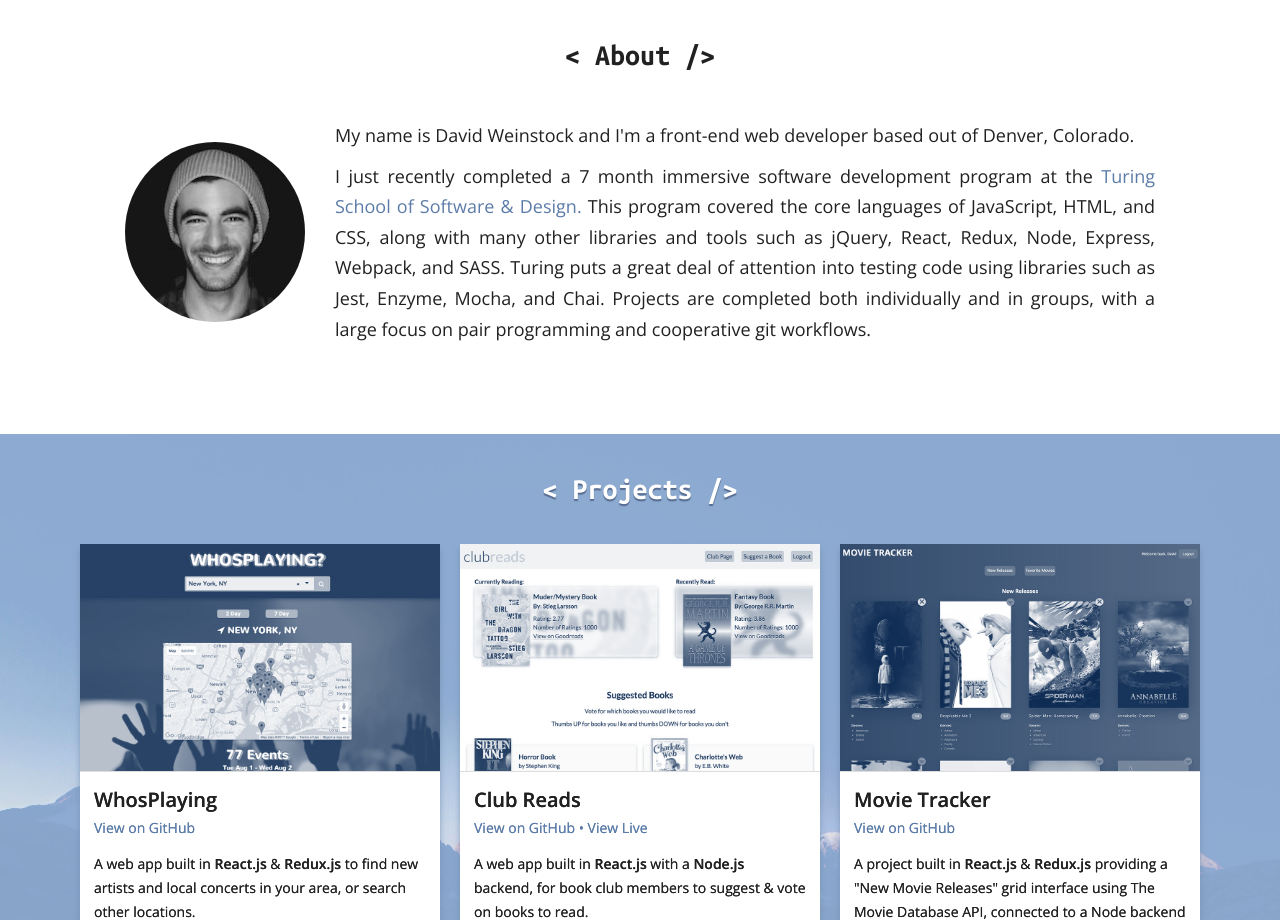
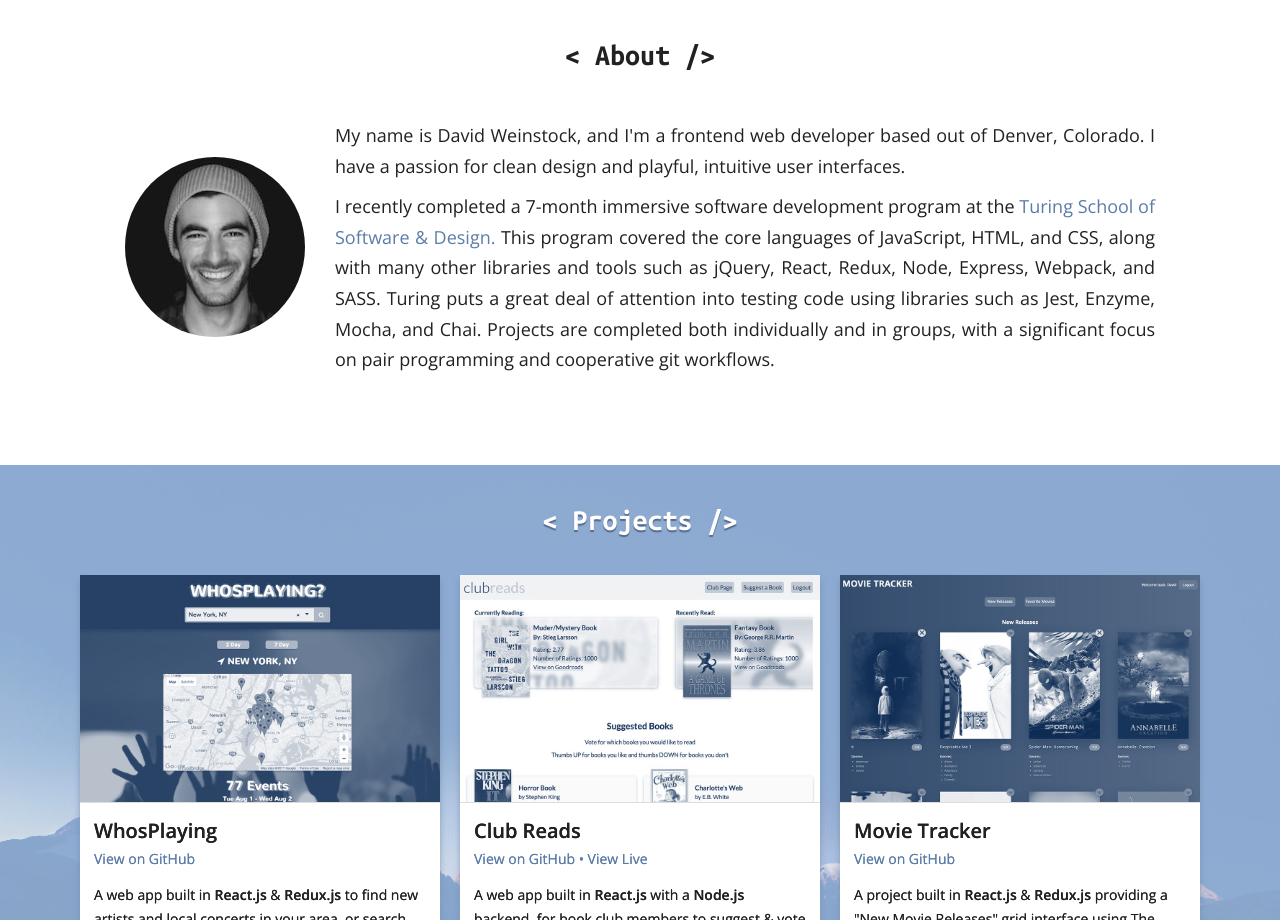
Before and after one commit to dstock48/portfolio, a React (Create React App) app: page / in a window 1280 px wide. Shown: the part 800-1720 px from the top of the page. Built offline with nearby package versions, Linux system fonts and the light colour scheme.

Commit message:
Update About text

```diff
--- a/src/components/About/About.js
+++ b/src/components/About/About.js
@@ -12,8 +12,8 @@ const About = () => {
         <div className="about-content">
           <img className="avatar" src={avatar} alt="Headshot"/>
           <div className="text">
-            <p>My name is David Weinstock and I'm a front-end web developer based out of Denver, Colorado.</p>
-            <p>I just recently completed a 7 month immersive software development program at the <a rel="noopener noreferrer" href="https://www.turing.io" target="_blank">Turing School of Software & Design.</a> This program covered the core languages of JavaScript, HTML, and CSS, along with many other libraries and tools such as jQuery, React, Redux, Node, Express, Webpack, and SASS. Turing puts a great deal of attention into testing code using libraries such as Jest, Enzyme, Mocha, and Chai. Projects are completed both individually and in groups, with a large focus on pair programming and cooperative git workflows.</p>
+            <p>My name is David Weinstock, and I'm a frontend web developer based out of Denver, Colorado. I have a passion for clean design and playful, intuitive user interfaces.</p>
+            <p>I recently completed a 7-month immersive software development program at the <a rel="noopener noreferrer" href="https://www.turing.io" target="_blank">Turing School of Software & Design.</a> This program covered the core languages of JavaScript, HTML, and CSS, along with many other libraries and tools such as jQuery, React, Redux, Node, Express, Webpack, and SASS. Turing puts a great deal of attention into testing code using libraries such as Jest, Enzyme, Mocha, and Chai. Projects are completed both individually and in groups, with a significant focus on pair programming and cooperative git workflows.</p>
           </div>
         </div>
       </section>
```
